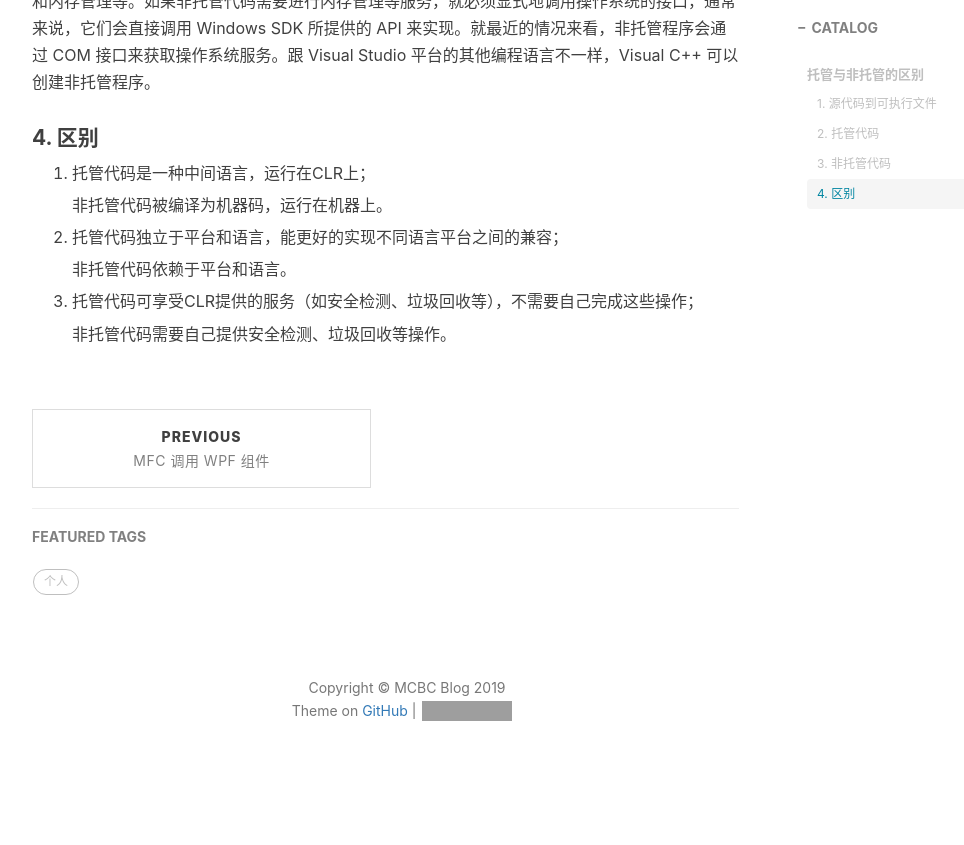
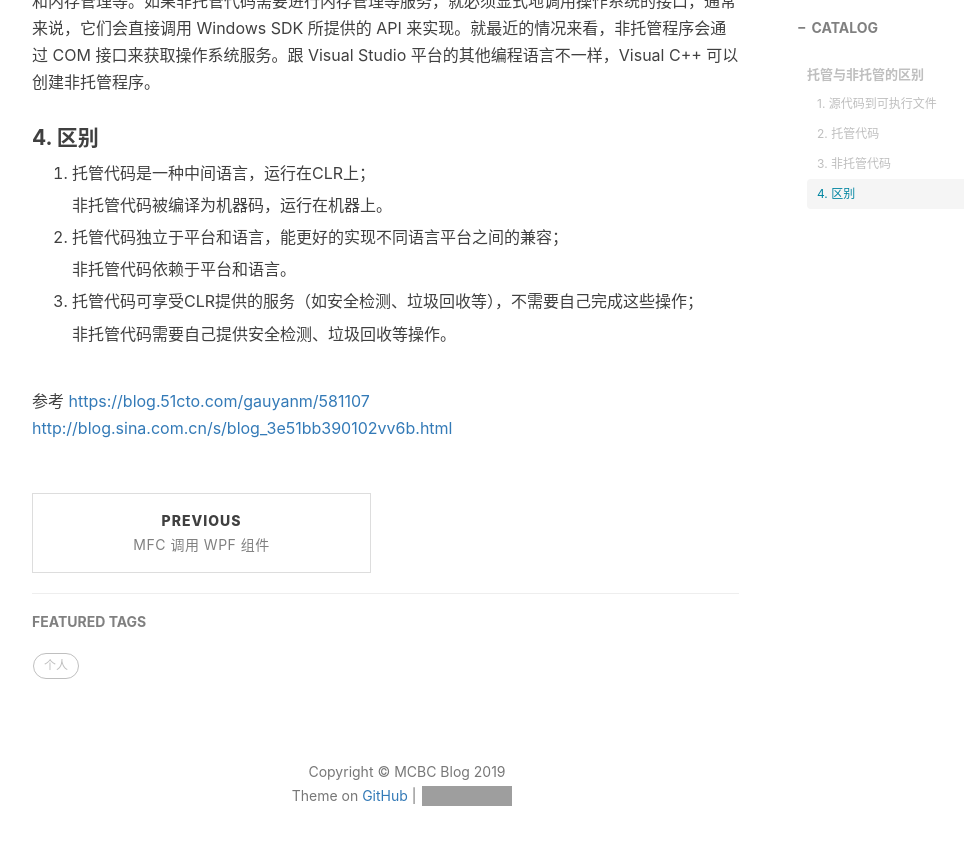
Before and after one commit to mercifu/samsclub.github.io, a Jekyll site: the page built from _posts/2019-06-04-托管与非托管的区别.md, in a window 1280 px wide and 900 px high, scrolled down 1431 px. Shown: the top 845 px of the window, without its empty margins (233-1197 px from the left). Built offline with Jekyll 4.4.1, drawn with Linux system fonts in a browser that asks for light colours; nearby versions of some CDN libraries; comment, search, counter and statistics services are not loaded; before the commit the page ends 2246 px from its top, so only the background shows below that; grey boxes are pictures that could not be loaded.

Commit message:
update refer artical to post

```diff
--- a/_posts/2019-06-04-托管与非托管的区别.md
+++ b/_posts/2019-06-04-托管与非托管的区别.md
@@ -47,3 +47,8 @@ tags:
 3. 托管代码可享受CLR提供的服务（如安全检测、垃圾回收等），不需要自己完成这些操作；
 
     非托管代码需要自己提供安全检测、垃圾回收等操作。
+
+
+参考
+[https://blog.51cto.com/gauyanm/581107](https://blog.51cto.com/gauyanm/581107)
+[http://blog.sina.com.cn/s/blog_3e51bb390102vv6b.html](http://blog.sina.com.cn/s/blog_3e51bb390102vv6b.html)
```
